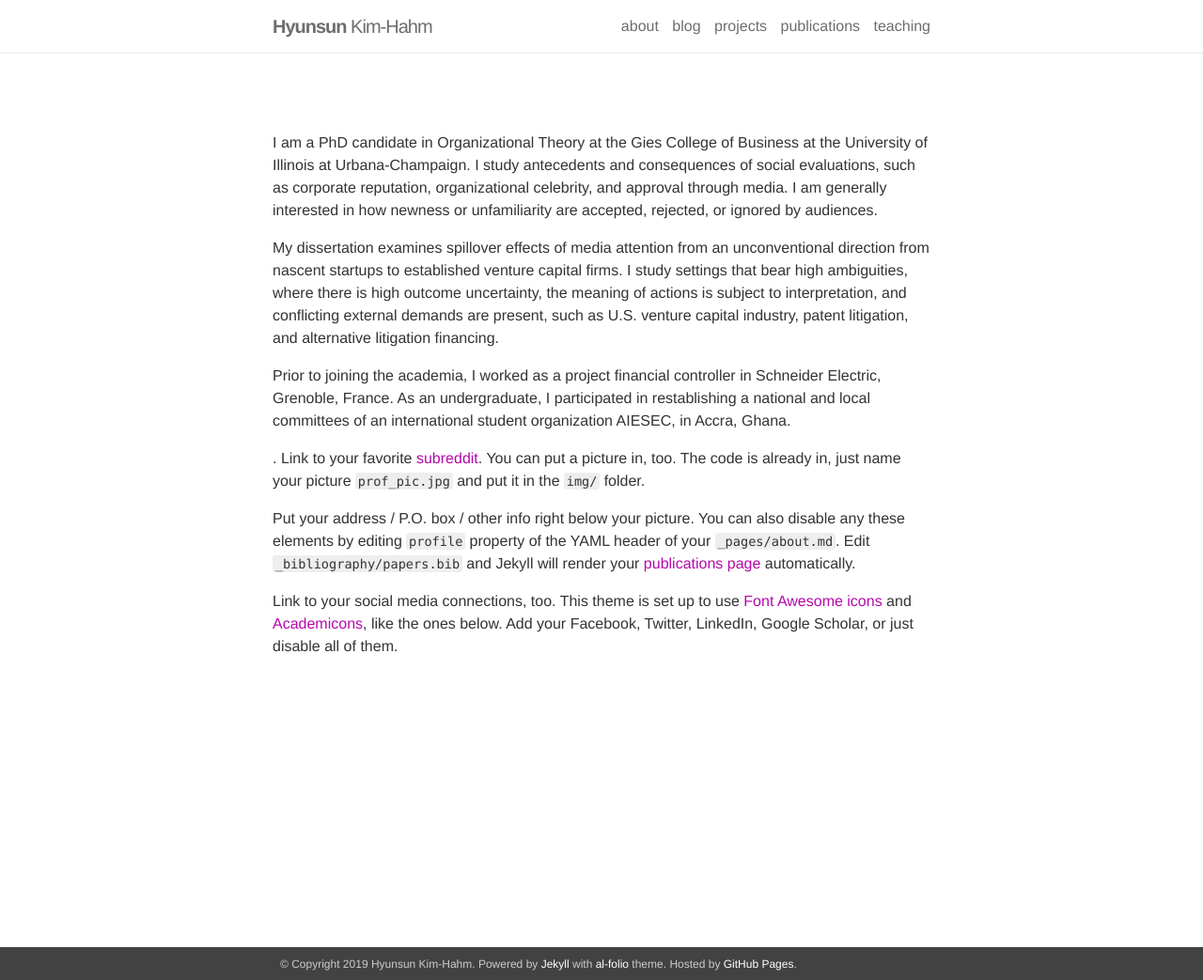
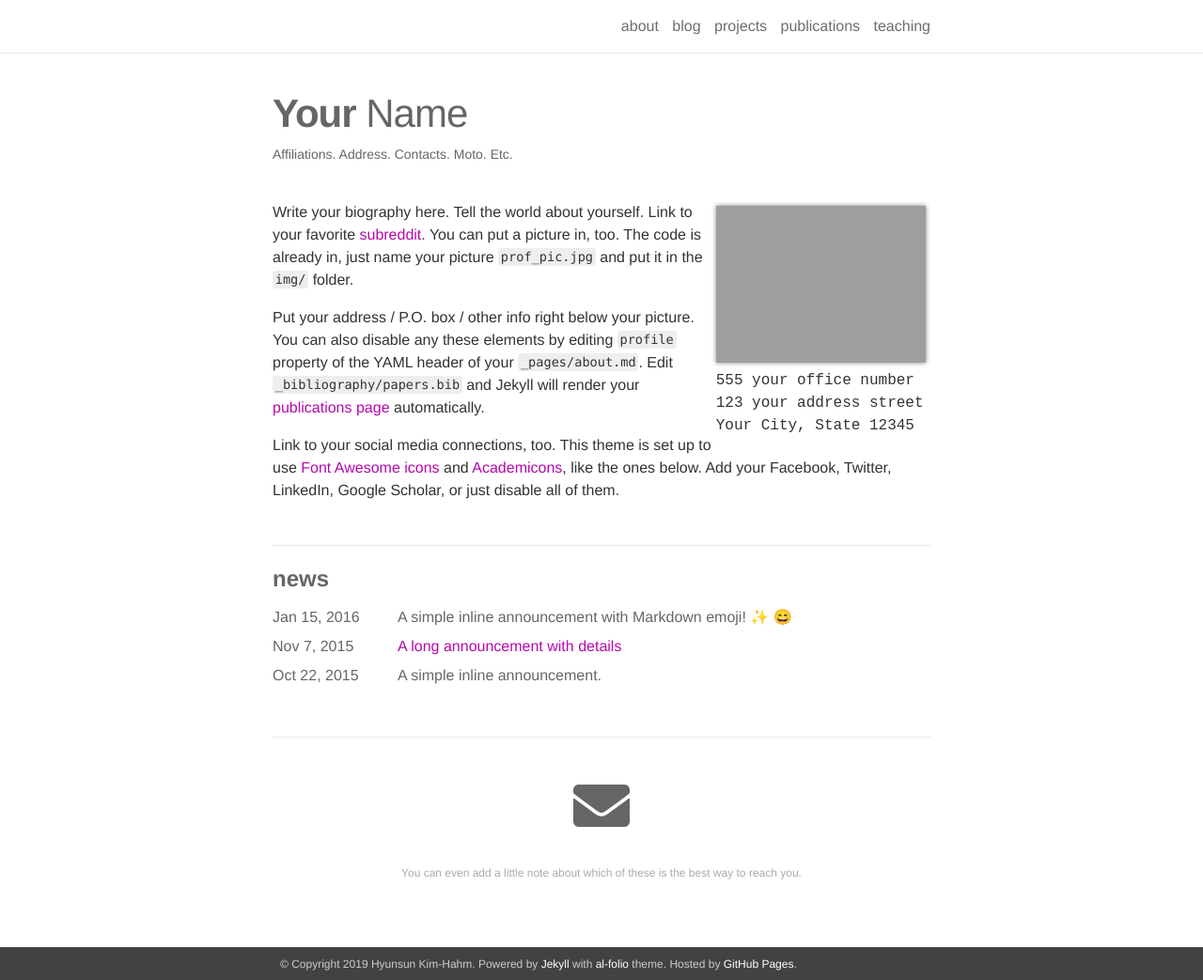
Before and after one commit to hyunsunk/hyunsunk.github.io, a Jekyll site: the page built from _pages/about.md, in a window 1280 px wide and 1043 px high. Shown: the whole window at 94% size. Built offline with Jekyll 4.4.1, drawn with Linux system fonts in a browser that asks for light colours; nearby versions of some CDN libraries; emoji names are drawn with the system emoji font; our own code applies the rules of GitHub Pages for plain Markdown files.

Commit message:
Revert "first update of "about.md""
This reverts commit d5422b8ea6e27ae26d0a7ebb73183f8bf002eff7.

```diff
--- a/_pages/about.md
+++ b/_pages/about.md
@@ -1,9 +1,8 @@
 ---
 layout: about
 permalink: /
-title: Hyunsun <strong>Kim-Hahm</strong>
-description: Ph.D. Candidate in Organizational Behavior/Theory.
-<a href="">Affiliations</a>. Address. Contacts. Moto. Etc.
+title: <strong>Your</strong> Name
+description: <a href="">Affiliations</a>. Address. Contacts. Moto. Etc.
 
 profile:
   align: right
@@ -17,13 +16,7 @@ news: true
 social: true
 ---
 
-I am a PhD candidate in Organizational Theory at the Gies College of Business at the University of Illinois at Urbana-Champaign. I study antecedents and consequences of social evaluations, such as corporate reputation, organizational celebrity, and approval through media. I am generally interested in how newness or unfamiliarity are accepted, rejected, or ignored by audiences.
-
-My dissertation examines spillover effects of media attention from an unconventional direction from nascent startups to established venture capital firms. I study settings that bear high ambiguities, where there is high outcome uncertainty, the meaning of actions is subject to interpretation, and conflicting external demands are present, such as U.S. venture capital industry, patent litigation, and alternative litigation financing.
-
-Prior to joining the academia, I worked as a project financial controller in Schneider Electric, Grenoble, France. As an undergraduate, I participated in restablishing a national and local committees of an international student organization AIESEC, in Accra, Ghana.
-
-. Link to your favorite [subreddit](http://reddit.com){:target="\_blank"}. You can put a picture in, too. The code is already in, just name your picture `prof_pic.jpg` and put it in the `img/` folder.
+Write your biography here. Tell the world about yourself. Link to your favorite [subreddit](http://reddit.com){:target="\_blank"}. You can put a picture in, too. The code is already in, just name your picture `prof_pic.jpg` and put it in the `img/` folder.
 
 Put your address / P.O. box / other info right below your picture. You can also disable any these elements by editing `profile` property of the YAML header of your `_pages/about.md`. Edit `_bibliography/papers.bib` and Jekyll will render your [publications page](/al-folio/publications/) automatically.
 
```
